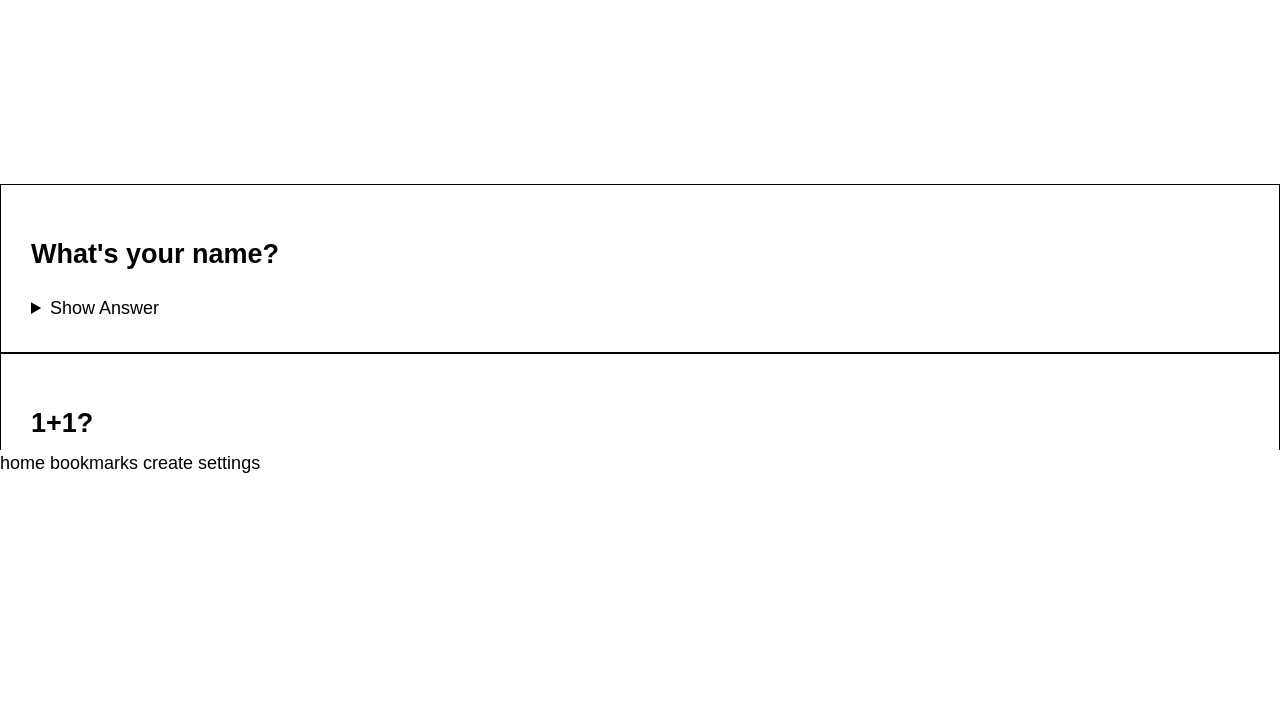
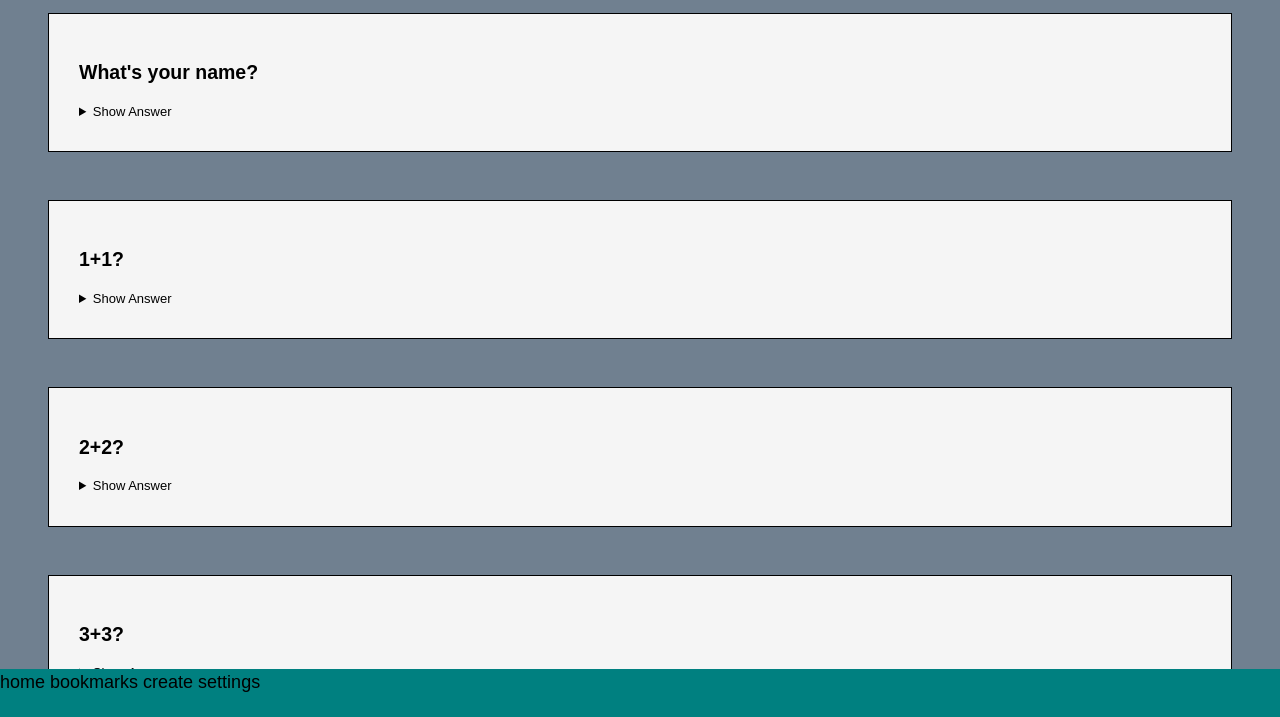
Before and after one commit to mndys/quiz-app, a website: page index.html in a window 1280 px wide. Shown: the part 83-800 px from the top of the page. Drawn offline with Linux system fonts and the light colour scheme.

Commit message:
Make initial grid and style to distinguish cells

```diff
--- a/styles/components/_app-grid.css
+++ b/styles/components/_app-grid.css
@@ -1,16 +1,25 @@
 .app-grid {
   display: grid;
-  grid-template-rows: 1fr 1fr 1fr;
+  grid-template-rows: 48px auto 48px;
   height: 100vh;
+}
+
+.app-grid__header {
+  font-size: medium;
+  background-color: antiquewhite;
 }
 
 .app-grid__main {
   overflow-y: scroll;
+  background-color: slategray;
 }
 
 .app-grid__main__card {
   border: solid 1px black;
   padding: 30px;
+  margin: 48px 48px;
+  font-size: small;
+  background-color: whitesmoke;
 }
 
 .app-grid__main__card__header {
@@ -26,4 +35,5 @@
 }
 
 .app-grid__footer {
+  background-color: teal;
 }
```
